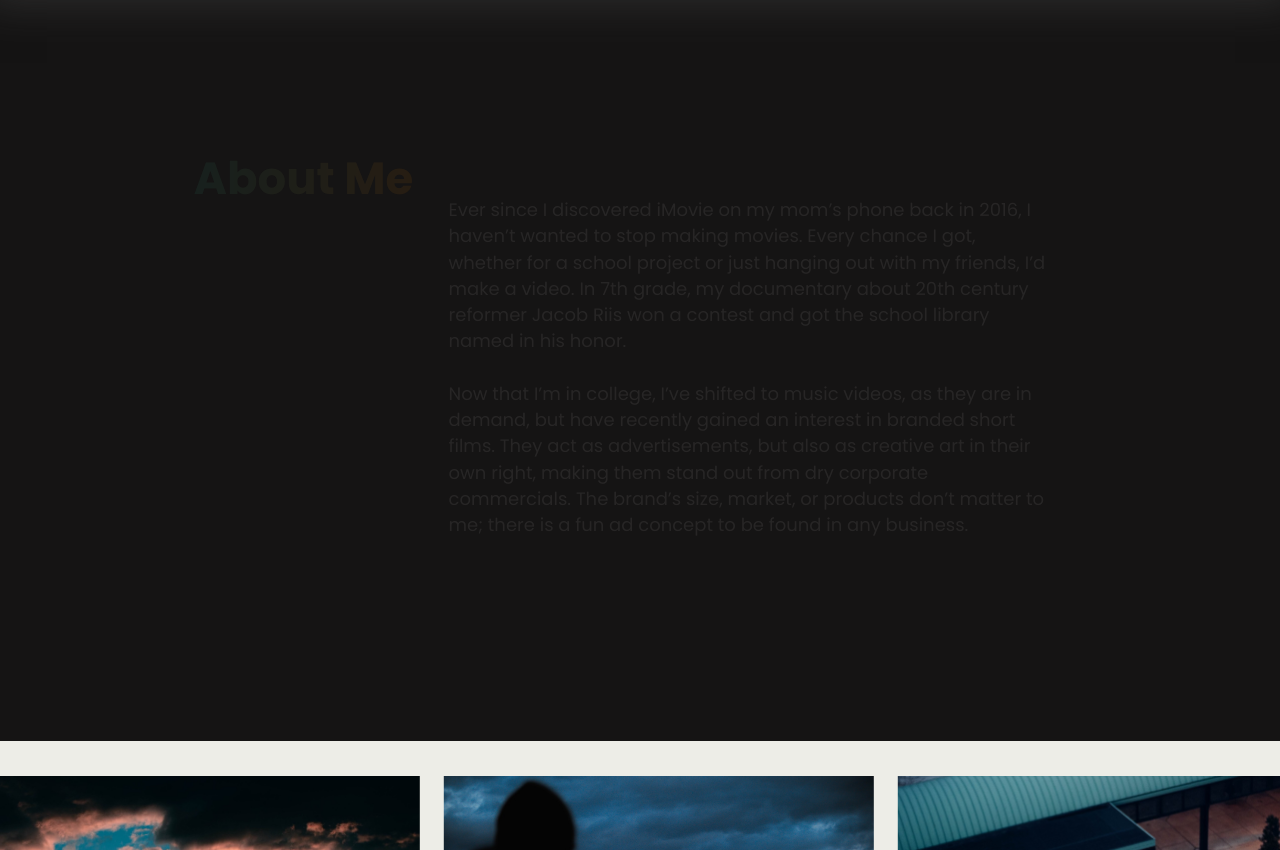
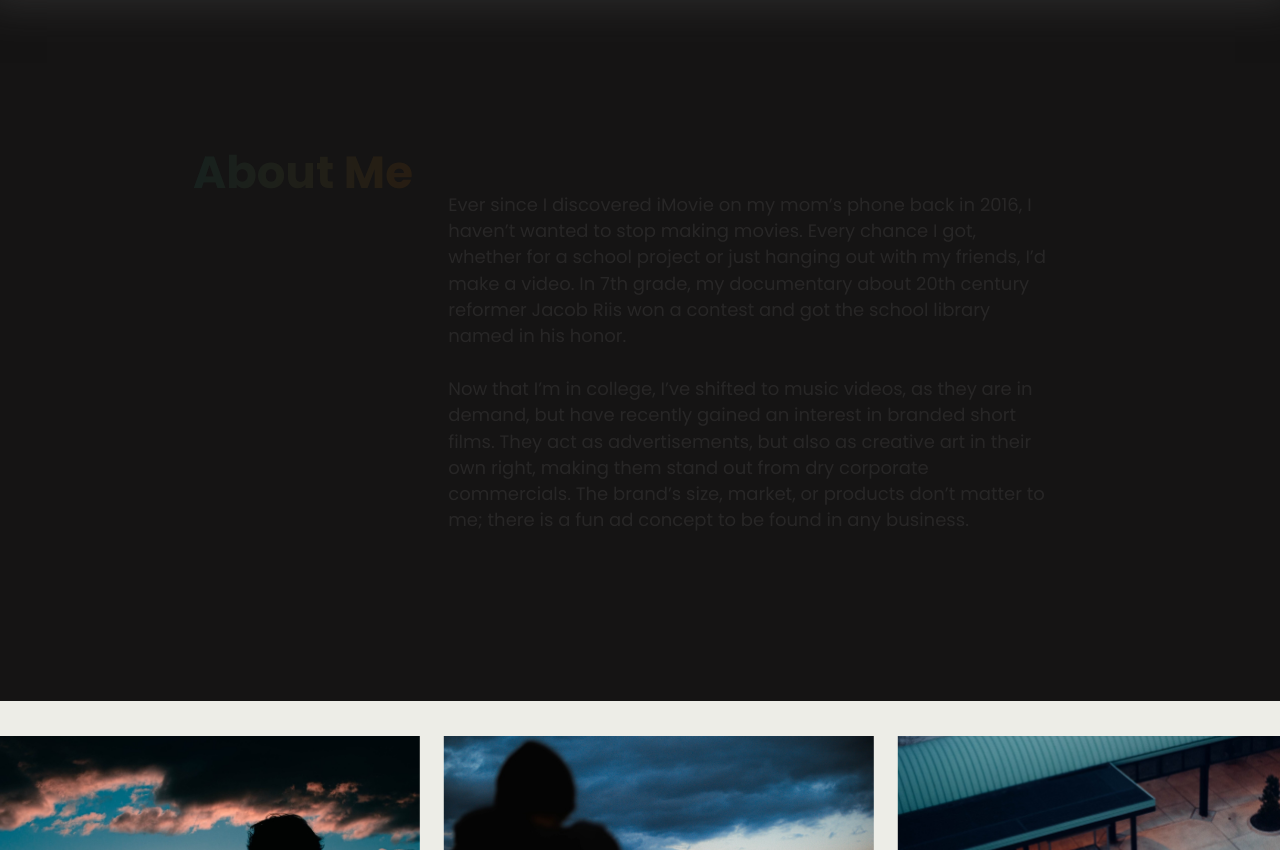
Before and after one commit to GriffinOlson/griffinolson.github.io, a plain HTML site: page index.html in a window 1280 px wide. Shown: the part 702-1552 px from the top of the page. Drawn offline with Linux system fonts and the light colour scheme; a web font is replaced by a local one.

Commit message:
Update style.css

```diff
--- a/style.css
+++ b/style.css
@@ -244,7 +244,7 @@ footer h1{
 .aboutcontainer{
     display: flex;
     width: 100%;
-    padding-bottom: 100px;
+    padding-bottom: 60px;
     vertical-align: middle;
     animation: appear-no-scale ease;
     animation-timeline: view();
```
